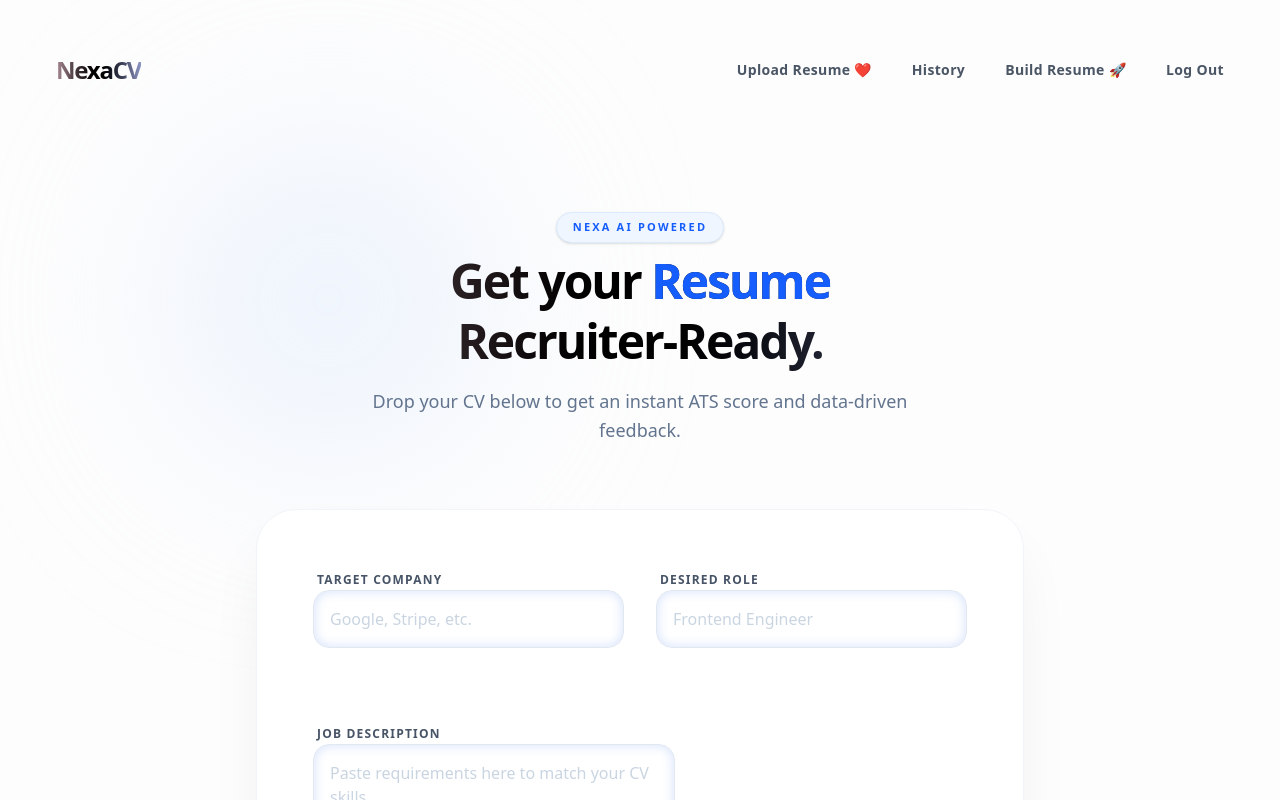
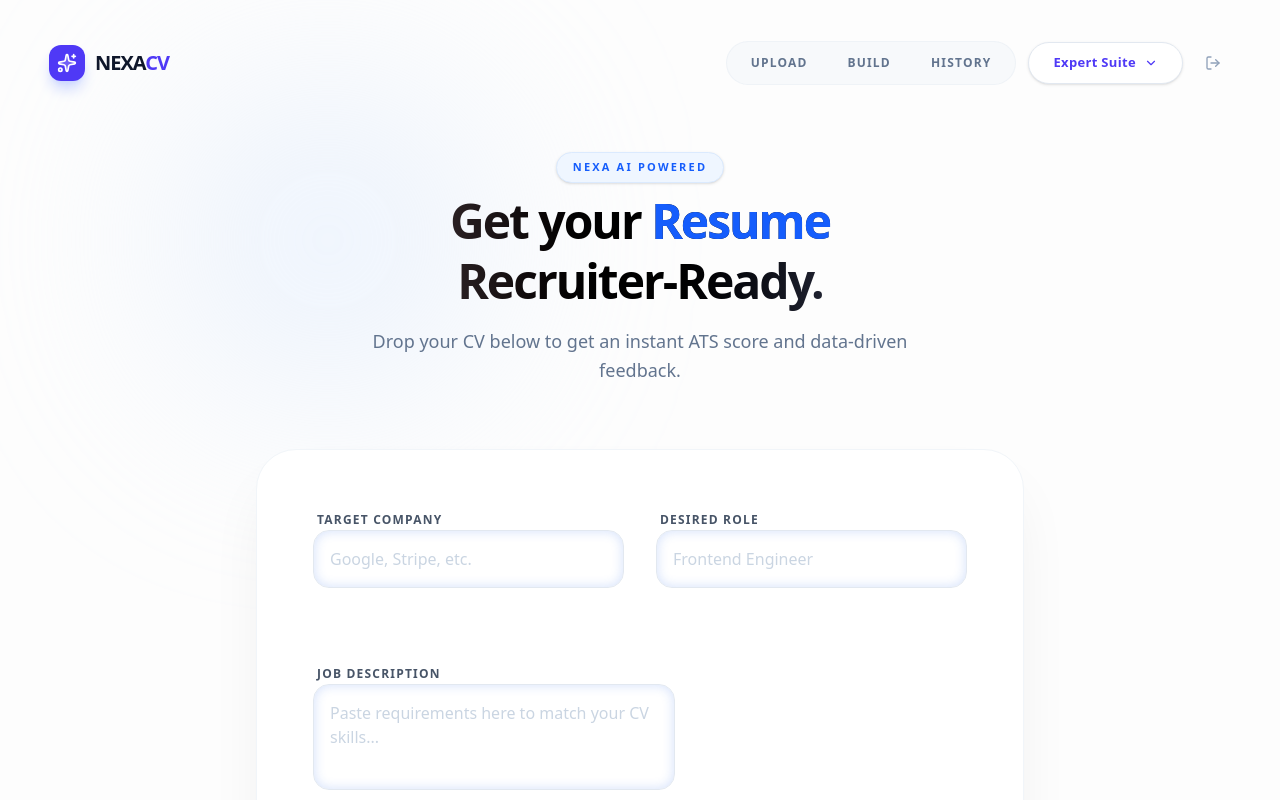
Before and after one commit to st-darwin/AI-resume-analyzer, a React (Vite) app: page /upload in a window 1280 px wide. Shown: the top 800 px of the page. Built offline with nearby package versions, Linux system fonts and the light colour scheme; a web font is replaced by a local one.

Commit message:
Update Navbar.tsx

```diff
--- a/src/components/Navbar.tsx
+++ b/src/components/Navbar.tsx
@@ -1,94 +1,176 @@
-import { useState } from 'react';
-import { Link } from 'react-router-dom';
+import { useState, useEffect } from 'react';
+import { Link, useLocation } from 'react-router-dom';
+import {
+  Menu, X, Zap, History, FileUp,
+  LogOut, ChevronRight, Sparkles, LayoutTemplate,
+  PenTool, ChevronDown
+} from 'lucide-react';
 
 const Navbar = () => {
   const [isOpen, setIsOpen] = useState(false);
+  const [isProOpen, setIsProOpen] = useState(false);
+  const [scrolled, setScrolled] = useState(false);
+  const location = useLocation();
 
+  useEffect(() => {
+    const handleScroll = () => setScrolled(window.scrollY > 20);
+    window.addEventListener('scroll', handleScroll);
+    return () => window.removeEventListener('scroll', handleScroll);
+  }, []);
+
+  const freeLinks = [
+    { name: 'Upload', path: '/Upload', icon: <FileUp className="w-4 h-4"/> },
+    { name: 'Build', path: '/ResumeBuilder', icon: <PenTool className="w-4 h-4"/> },
+    { name: 'History', path: '/History', icon: <History className="w-4 h-4"/> },
+  ];
 
   return (
-    <nav className="flex m-auto rounded-full items-center justify-between px-6 py-3 w-[95%] z-[100]">
-      {/* Logo */}
-      <Link to="/" className="z-[110]">
-        <p className="text-2xl font-bold text-gradient tracking-tighter">NexaCV</p>
+    <nav className={`fixed top-0 left-0 right-0 z-[100] transition-all duration-700 px-4 md:px-8 ${
+      scrolled ? 'pt-4' : 'pt-6'
+    }`}>
+      <div className={`max-w-7xl mx-auto rounded-[2.5rem] border transition-all duration-500 ease-in-out ${
+        scrolled
+        ? 'bg-white/80 backdrop-blur-2xl border-slate-200/50 shadow-[0_20px_40px_rgba(0,0,0,0.03)] px-6 py-2'
+        : 'bg-transparent border-transparent px-4 py-4'
+      }`}>
+        <div className="flex items-center justify-between">
+
+          {/* --- LOGO --- */}
+          <Link to="/" className="group flex items-center gap-2.5 z-[110]">
+            <div className="w-9 h-9 bg-indigo-600 rounded-[12px] flex items-center justify-center shadow-lg shadow-indigo-200 group-hover:rotate-[10deg] transition-all duration-500">
+              <Sparkles className="w-5 h-5 text-white fill-white/20" />
+            </div>
+            <p className="text-xl font-black text-slate-900 tracking-tighter uppercase">
+              Nexa<span className="text-indigo-600">CV</span>
+            </p>
           </Link>
 
-  {/* Desktop Links */}
-<div className="hidden md:flex items-center gap-10">
-  {[
-    { name: 'Upload Resume ❤️', path: '/Upload' },
-    { name: 'History', path: '/History' },
-     {name: 'Build Resume 🚀' , path : '/ResumeBuilder'},
-    {name : 'Log Out ' , path : '/Auth'},
-
-  ].map((link) => (
+          {/* --- DESKTOP NAVIGATION --- */}
+          <div className="hidden md:flex items-center gap-1">
+            <div className="flex items-center bg-slate-100/50 rounded-full p-1 border border-slate-200/40 mr-2">
+                {freeLinks.map((link) => (
                 <Link
                     key={link.path}
                     to={link.path}
-      className="group relative py-2 text-sm font-semibold tracking-wide text-gray-600 transition-all duration-300 hover:-translate-y-0.5 "
+                    className={`px-5 py-2 rounded-full text-[12px] font-black uppercase tracking-widest transition-all duration-300 ${
+                    location.pathname === link.path
+                    ? 'bg-white text-indigo-600 shadow-sm'
+                    : 'text-slate-500 hover:text-slate-900'
+                    }`}
                 >
-
                     {link.name}
-
-
-
-      {/* The Dope Underline */}
-      <span className="absolute bottom-0 left-0 h-[2px] w-full origin-center scale-x-0 bg-gradient-to-r from-blue-500 via-purple-500 to-pink-500 transition-transform duration-300 ease-out group-hover:scale-x-100 shadow-[0_0_8px_rgba(168,85,247,0.6)]" />
                 </Link>
                 ))}
             </div>
 
-      {/* Mobile Toggle Button (The Hamburger) */}
+            {/* PRO DROPDOWN TRIGGER */}
+            <div
+              className="relative z-[110]"
+              onMouseEnter={() => setIsProOpen(true)}
+              onMouseLeave={() => setIsProOpen(false)}
+            >
+              <button className={`flex items-center gap-2 px-6 py-2.5 rounded-full text-[13px] font-black tracking-wide transition-all duration-500 shadow-sm border ${
+                isProOpen
+                ? 'bg-slate-900 border-slate-900 text-white translate-y-[-2px] shadow-xl shadow-slate-200'
+                : 'bg-white border-slate-200 text-indigo-600 hover:border-indigo-200'
+              }`}>
+                Expert Suite
+                <ChevronDown className={`w-3.5 h-3.5 transition-transform duration-500 ${isProOpen ? 'rotate-180' : ''}`} />
+              </button>
+
+              {/* DROPDOWN MENU */}
+              <div className={`absolute top-full right-0 mt-3 w-80 bg-white rounded-[2.5rem] border border-slate-100 shadow-[0_30px_60px_rgba(0,0,0,0.12)] p-5 transition-all duration-500 origin-top-right ${
+                isProOpen ? 'opacity-100 scale-100 translate-y-0' : 'opacity-0 scale-95 -translate-y-4 pointer-events-none'
+              }`}>
+                <div className="space-y-2">
+                  <DropdownLink
+                    to="/AIResumeBuilder"
+                    icon={<Zap className="w-5 h-5 fill-current" />}
+                    title="AI Strategist"
+                    desc="Neural Content Engine"
+                    theme="dark"
+                  />
+                  <DropdownLink
+                    to="/Templates"
+                    icon={<LayoutTemplate className="w-5 h-5" />}
+                    title="Pro Templates"
+                    desc="Executive Grade Layouts"
+                    theme="light"
+                  />
+                </div>
+                <div className="mt-4 pt-4 border-t border-slate-50 text-center">
+                   <span className="text-[9px] font-black text-indigo-500 uppercase tracking-[0.2em] bg-indigo-50 px-4 py-1.5 rounded-full">Pro Member Access</span>
+                </div>
+              </div>
+            </div>
+
+            <Link to="/Auth" className="ml-2 p-2.5 rounded-full text-slate-400 hover:text-red-500 hover:bg-red-50 transition-all">
+              <LogOut className="w-4 h-4" />
+            </Link>
+          </div>
+
+          {/* --- MOBILE TOGGLE --- */}
           <button
             onClick={() => setIsOpen(!isOpen)}
-        className="md:hidden flex flex-col gap-1.5 z-[110] p-3 rounded-xl hover:scale-105 transition-all duration-300 group"
-        aria-label="Toggle Menu"
+            className={`md:hidden relative z-[110] w-12 h-12 flex items-center justify-center rounded-2xl transition-all duration-500 ${
+              isOpen ? 'bg-slate-900 text-white rotate-90 shadow-2xl' : 'bg-white border border-slate-200 text-slate-900 shadow-sm'
+            }`}
           >
-        <span className={`w-7 h-1 bg-black rounded-full transition-all duration-500 origin-center group-hover:shadow-md ${isOpen ? 'rotate-45 translate-y-2.5' : ''}`} />
-        <span className={`w-7 h-1 bg-black rounded-full transition-all duration-500 origin-center group-hover:shadow-md ${isOpen ? 'opacity-0 scale-0' : ''}`} />
-        <span className={`w-7 h-1 bg-black rounded-full transition-all duration-500 origin-center group-hover:shadow-md ${isOpen ? '-rotate-45 -translate-y-2.5' : ''}`} />
+            {isOpen ? <X className="w-6 h-6" /> : <Menu className="w-6 h-6" />}
           </button>
+        </div>
+      </div>
 
-      {/* Mobile Menu Overlay */}
+      {/* --- MOBILE MENU OVERLAY --- */}
       <div className={`
-       z-[100]  fixed inset-0  backdrop-blur-[12px] flex flex-col items-center justify-center gap-10 transition-all duration-500 ease-in-out md:hidden
-        ${isOpen ? 'translate-y-0 opacity-100' : '-translate-y-full opacity-0'}
+        fixed inset-0 bg-white/60 backdrop-blur-3xl z-[100] flex flex-col pt-32 px-6 transition-all duration-700 ease-in-out md:hidden
+        ${isOpen ? 'opacity-100 translate-y-0' : 'opacity-0 -translate-y-full'}
       `}>
-        <Link
-          to="/Upload"
-          onClick={() => setIsOpen(false)}
-          className="text-2xl text-gray-300 hover:text-white font-semibold"
-        >
-          <h1>Upload Resume 🔥</h1>
+        <div className="max-w-md mx-auto w-full space-y-10">
+          <div className="space-y-4">
+            <p className="text-[10px] font-black text-slate-400 uppercase tracking-[0.4em] px-4">Core Systems</p>
+            {freeLinks.map(item => (
+              <Link key={item.name} to={item.path} onClick={() => setIsOpen(false)} className="flex items-center justify-between p-5 rounded-[2rem] bg-white border border-slate-100 shadow-sm active:scale-95 transition-transform">
+                <div className="flex items-center gap-4">
+                  <div className="w-12 h-12 bg-indigo-50 rounded-2xl flex items-center justify-center text-indigo-600">{item.icon}</div>
+                  <span className="text-base font-black text-slate-800 tracking-tight">{item.name}</span>
+                </div>
+                <ChevronRight className="w-5 h-5 text-slate-300" />
               </Link>
-        <Link
-          to="/History"
-          onClick={() => setIsOpen(false)}
-          className="text-2xl text-gray-300 hover:text-white font-semibold"
-        >
-         <h1>History🚀</h1>
+            ))}
+          </div>
+
+          <div className="space-y-4">
+            <p className="text-[10px] font-black text-indigo-500 uppercase tracking-[0.4em] px-4">Expert Suite</p>
+            <Link to="/AIResumeBuilder" onClick={() => setIsOpen(false)} className="flex items-center gap-5 p-6 rounded-[2.5rem] bg-slate-900 text-white shadow-2xl shadow-indigo-100">
+                <div className="w-12 h-12 bg-white/10 rounded-2xl flex items-center justify-center text-indigo-400">
+                  <Zap className="w-6 h-6 fill-current" />
+                </div>
+                <div>
+                  <p className="text-lg font-black tracking-tight leading-none mb-1">AI Strategist</p>
+                  <p className="text-[10px] text-slate-400 font-bold uppercase tracking-widest">Neural Analysis</p>
+                </div>
             </Link>
-
-             <Link
-          to="/ResumeBuilder"
-          onClick={() => setIsOpen(false)}
-          className="text-2xl text-gray-300 hover:text-white font-semibold"
-        >
-         <h1>Build a Resume..🚀</h1>
-        </Link>
-
-          <Link
-          to="/Auth"
-          onClick={() => setIsOpen(false)}
-          className="text-2xl text-gray-300 hover:text-white font-semibold"
-        >
-         <h1>Log Out..</h1>
-        </Link>
-
-
-
+          </div>
+        </div>
       </div>
     </nav>
   );
 };
 
+// Internal Sub-component for Dropdown Items
+const DropdownLink = ({ to, icon, title, desc, theme } : any ) => (
+  <Link to={to} className="flex items-center gap-4 p-4 rounded-[2rem] hover:bg-slate-50 transition-all group">
+    <div className={`w-12 h-12 rounded-2xl flex items-center justify-center transition-all duration-500 group-hover:scale-110 shadow-sm ${
+      theme === 'dark' ? 'bg-slate-900 text-indigo-400' : 'bg-indigo-50 text-indigo-600'
+    }`}>
+      {icon}
+    </div>
+    <div>
+      <p className="text-sm font-black text-slate-900 tracking-tight">{title}</p>
+      <p className="text-[10px] text-slate-400 font-bold uppercase tracking-widest">{desc}</p>
+    </div>
+  </Link>
+);
+
 export default Navbar;
```
Lines whose indentation alone changed are shown as unchanged.
